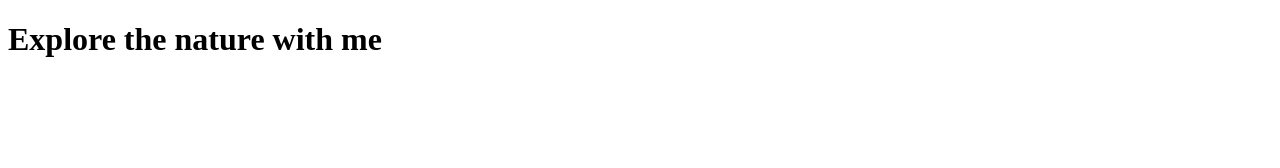
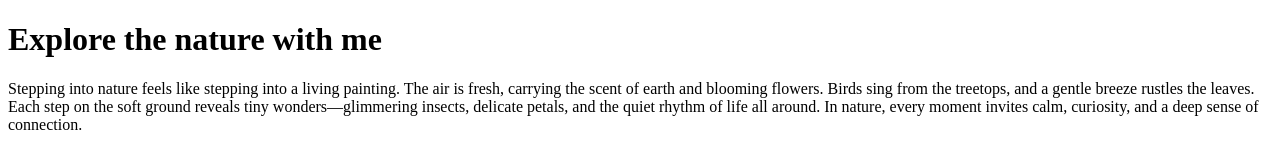
Before and after one commit to ggopikasri2007/Test-project, a plain HTML site: page index.html in a window 1280 px wide. Drawn offline with Linux system fonts and the light colour scheme.

Commit message:
update index.html

```diff
--- a/index.html
+++ b/index.html
@@ -7,5 +7,6 @@
 </head>
 <body>
     <h1>Explore the nature with me</h1>
+    <P>Stepping into nature feels like stepping into a living painting. The air is fresh, carrying the scent of earth and blooming flowers. Birds sing from the treetops, and a gentle breeze rustles the leaves. Each step on the soft ground reveals tiny wonders—glimmering insects, delicate petals, and the quiet rhythm of life all around. In nature, every moment invites calm, curiosity, and a deep sense of connection.</P>
 </body>
 </html>
```
